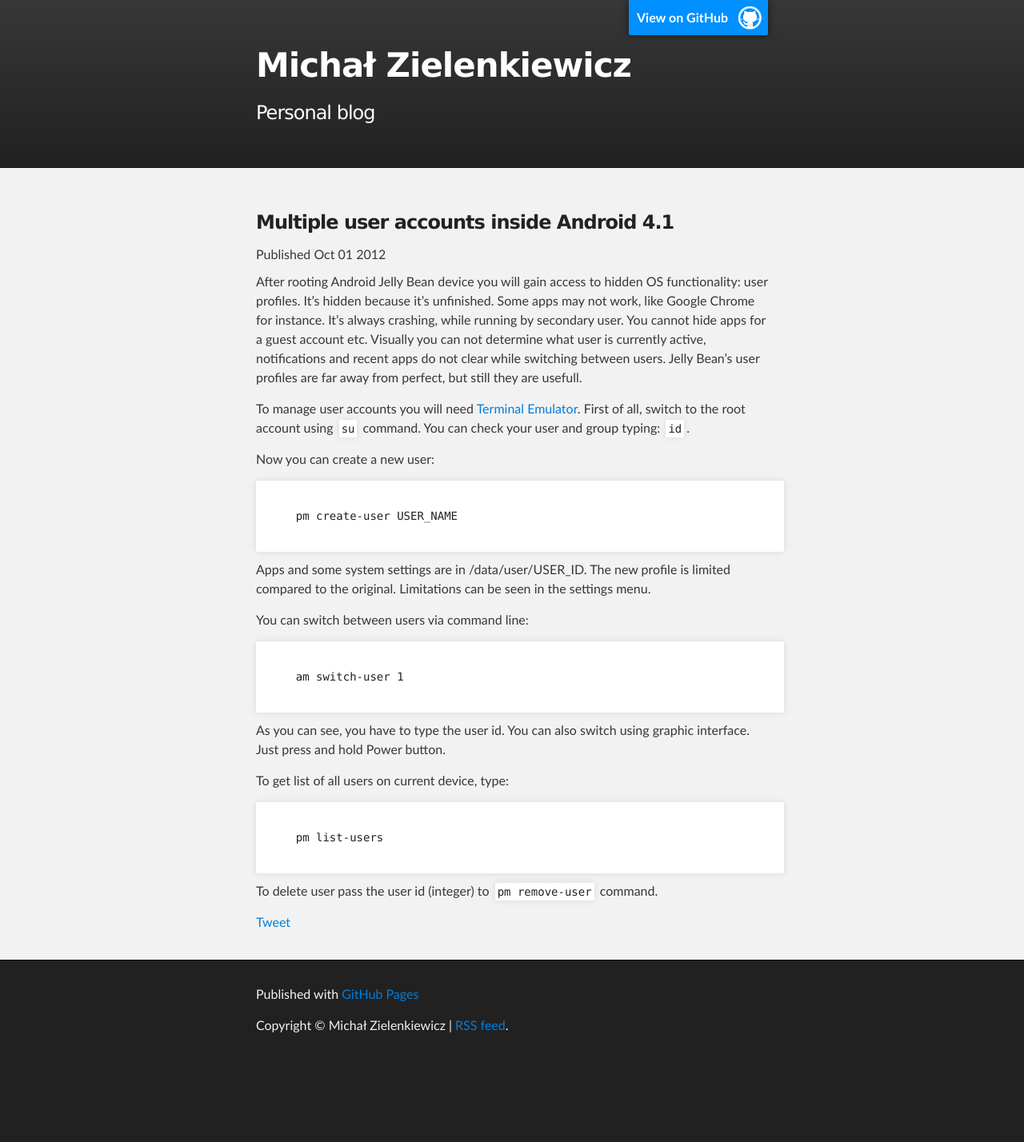
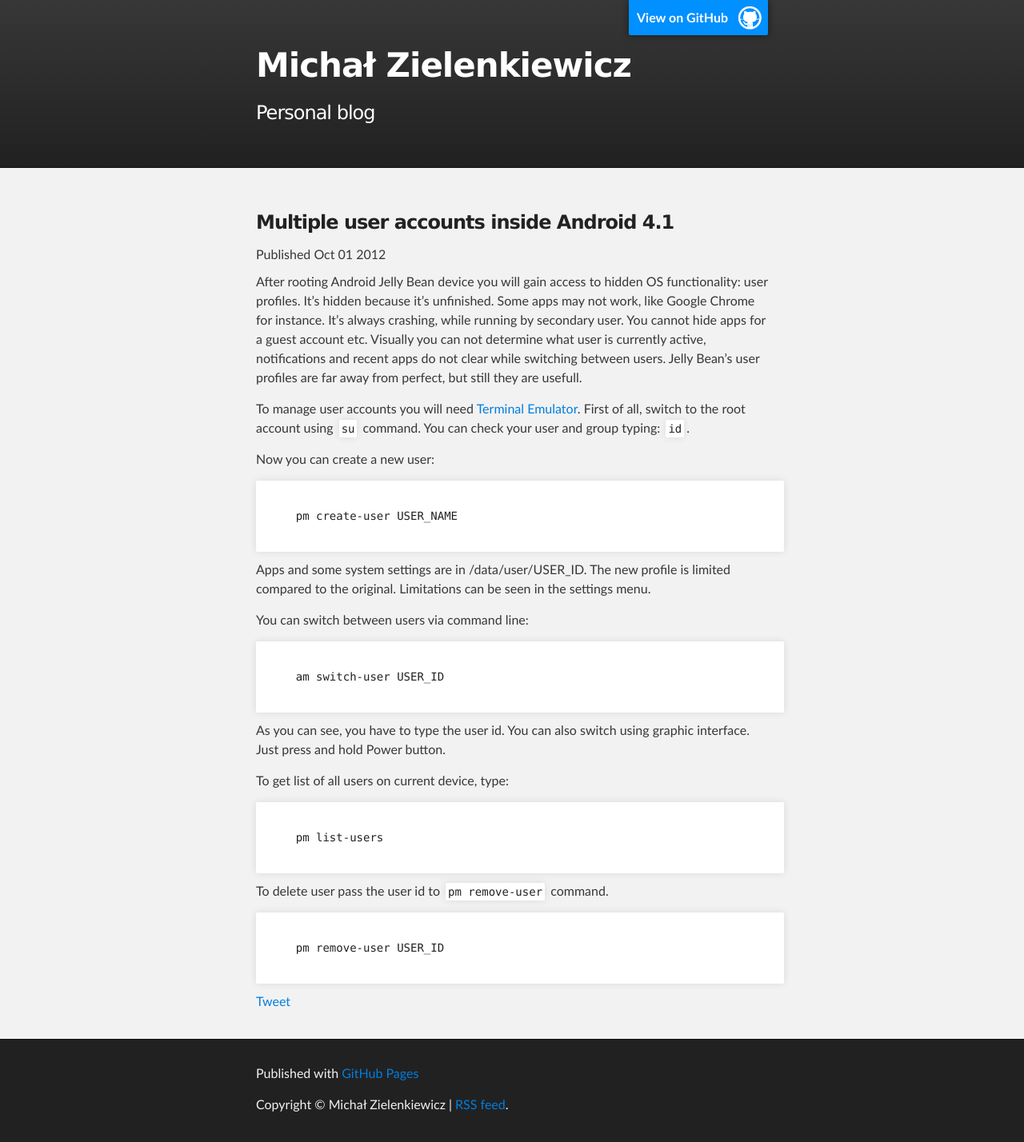
Before and after one commit to buberdds/buberdds.github.io, a Jekyll site: the page built from _posts/2012-10-01-Multiple_user_accounts_inside_Android_4_1.md, in a window 1280 px wide. Shown: the whole page at 80% size. Built offline with Jekyll 4.4.1, drawn with Linux system fonts in a browser that asks for light colours; Markdown is read by kramdown in place of the engine named in the settings; comment, search, counter and statistics services are not loaded; before the commit the page ends 1329 px from its top, so only the background shows below that.

Commit message:
post upd

```diff
--- a/_posts/2012-10-01-Multiple_user_accounts_inside_Android_4_1.md
+++ b/_posts/2012-10-01-Multiple_user_accounts_inside_Android_4_1.md
@@ -27,7 +27,7 @@ The new profile is limited compared to the original. Limitations can be seen in
 You can switch between users via command line:
 <pre>
 <code>
-    am switch-user 1
+    am switch-user USER_ID
 </code>
 </pre>
 
@@ -40,4 +40,9 @@ To get list of all users on current device, type:
 </code>
 </pre>
 
-To delete user pass the user id (integer) to <code>pm remove-user</code> command.
+To delete user pass the user id to <code>pm remove-user</code> command.
+<pre>
+<code>
+    pm remove-user USER_ID
+</code>
+</pre>
```
